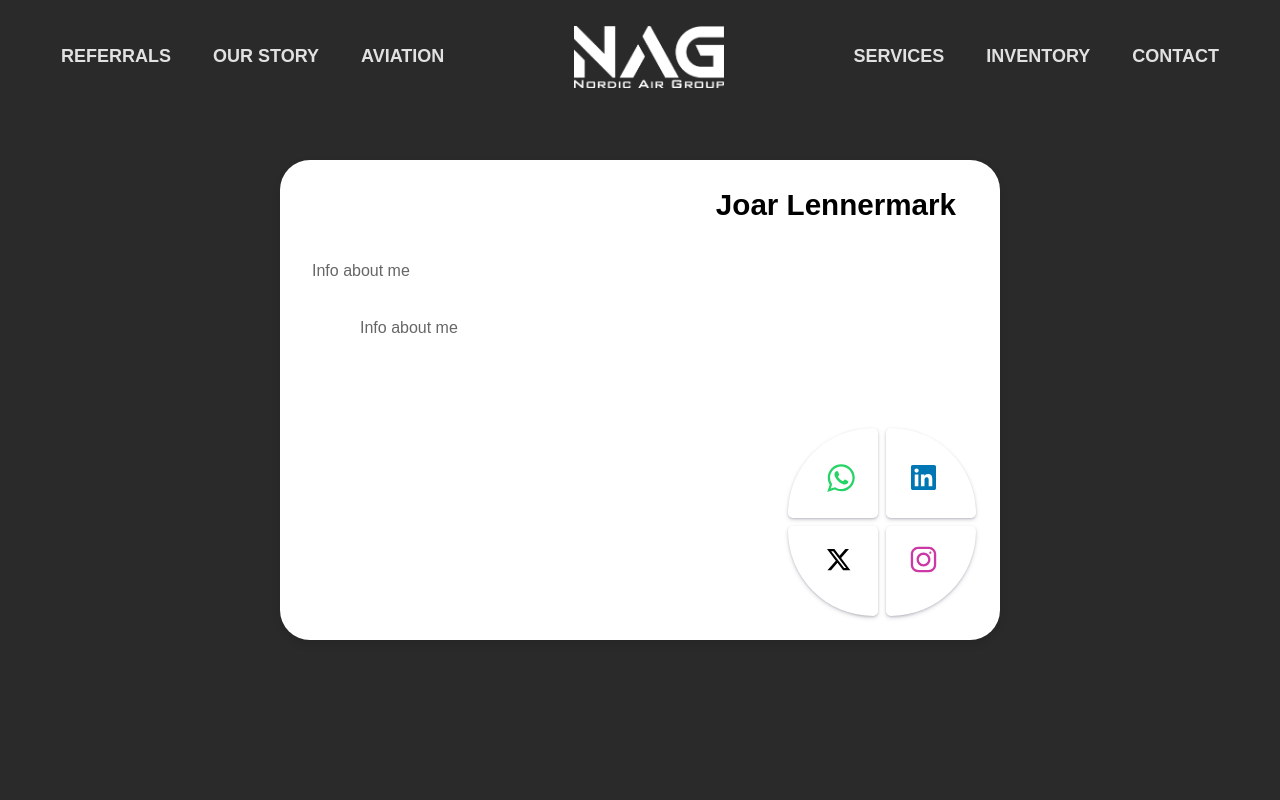
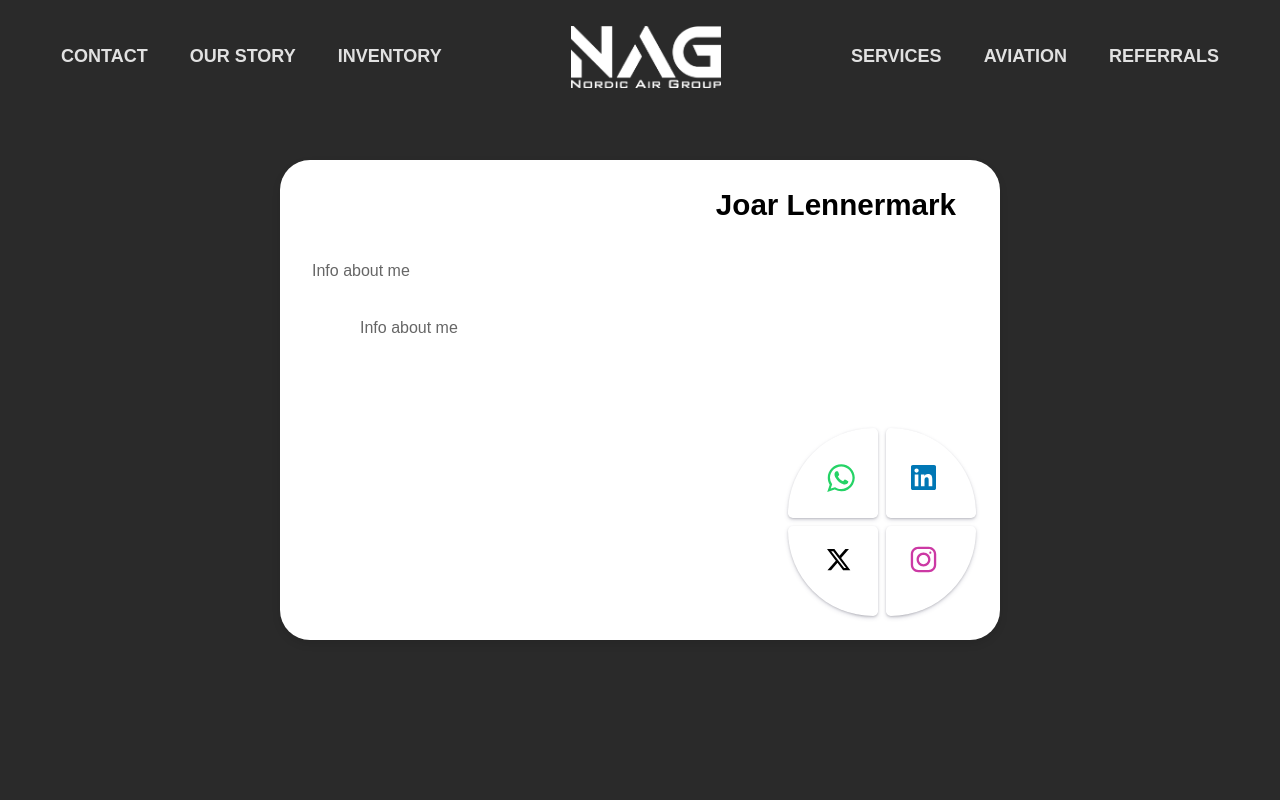
Before and after one commit to NordicAirGroup/Website, a React (Create React App) app: page /about in a window 1280 px wide. Shown: the top 800 px of the page. Built offline with nearby package versions, Linux system fonts and the light colour scheme.

Commit message:
desciption, and website title

```diff
--- a/public/index.html
+++ b/public/index.html
@@ -7,7 +7,7 @@
     <meta name="theme-color" content="#000000" />
     <meta
       name="description"
-      content="Web site created using create-react-app"
+      content="Welcome to Nordic Air Group! We seek to redefine the aircraft trading experience through innovative multi-platform strategies. Our primary focus is on connecting buyers and sellers of an aircraft, facilitating swift and advantageous deals for all parties involved."
     />
     <link rel="apple-touch-icon" href="%PUBLIC_URL%/logo192.png" />
     <!--
@@ -24,7 +24,7 @@
       work correctly both with client-side routing and a non-root public URL.
       Learn how to configure a non-root public URL by running `npm run build`.
     -->
-    <title>JetAstra - Home</title>
+    <title>Nordic Air Group</title>
   </head>
   <body>
     <noscript>You need to enable JavaScript to run this app.</noscript>
--- a/src/components/Navbar.jsx
+++ b/src/components/Navbar.jsx
@@ -9,13 +9,13 @@ const Navbar = () => {
     <div className="navbar">
       <div className="left-section">
         <button className="navbutton">
-          <span>REFERRALS</span>
+          <span>CONTACT</span>
         </button>
         <button className="navbutton">
           <span>OUR STORY</span>
         </button>
         <button className="navbutton">
-          <span>AVIATION</span>
+          <span>INVENTORY</span>
         </button>
       </div>
       <div>
@@ -28,10 +28,10 @@ const Navbar = () => {
           <span>SERVICES</span>
         </button>
         <button className="navbutton">
-          <span>INVENTORY</span>
+          <span>AVIATION </span>
         </button>
         <button className="navbutton">
-          <span>CONTACT</span>
+          <span>REFERRALS</span>
         </button>
       </div>
     </div>
```
